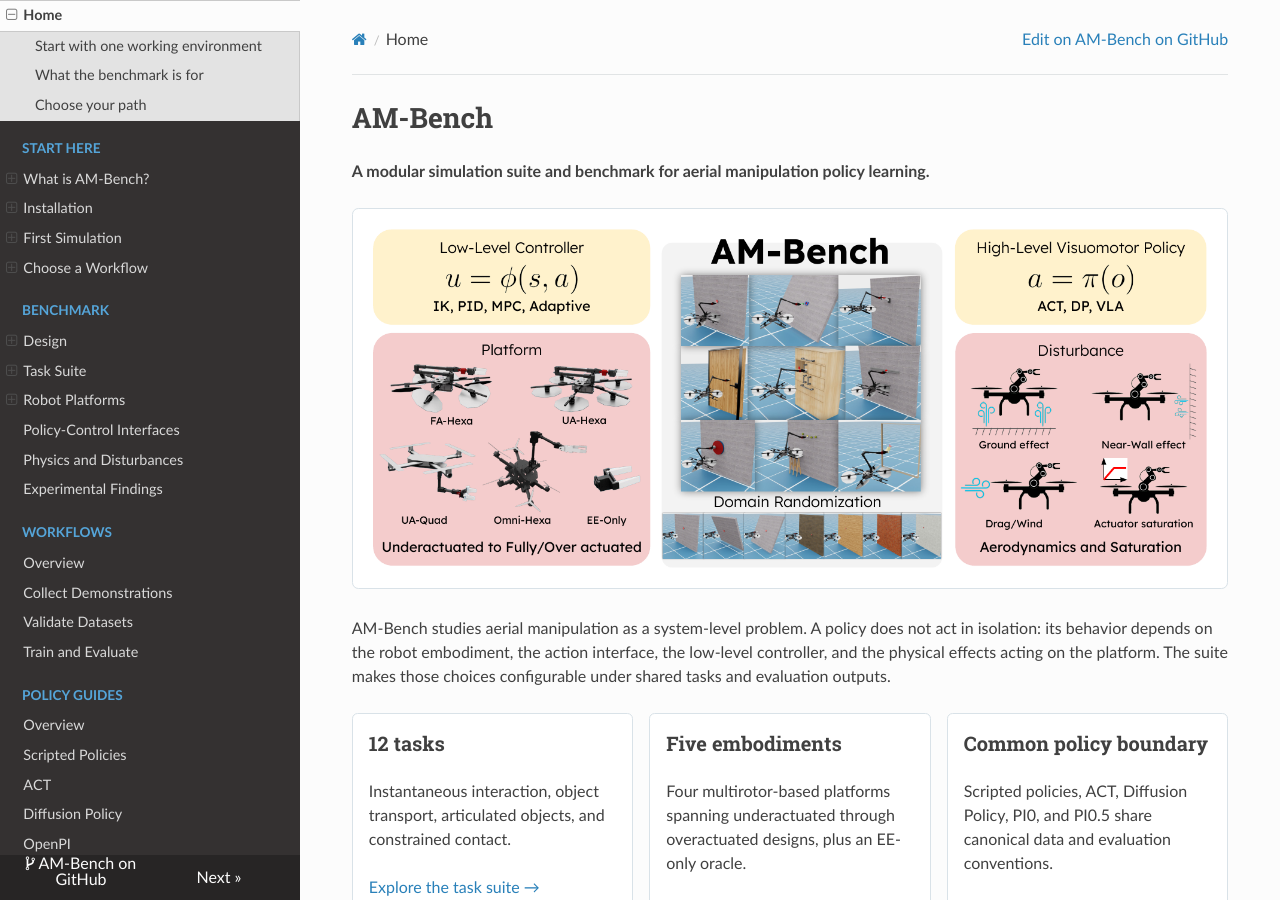
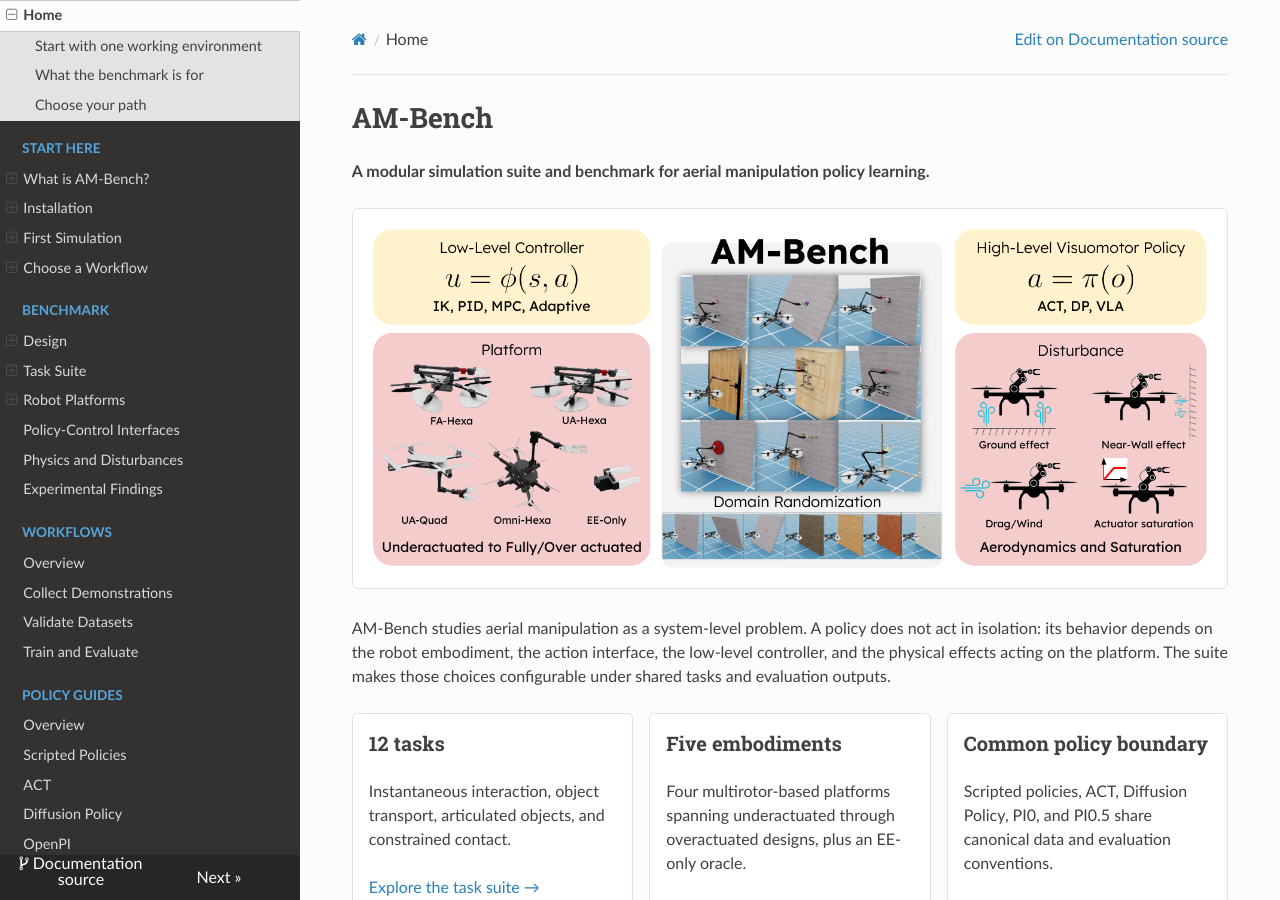
Before and after one commit to ambench/ambench.github.io, an MkDocs documentation site: the page built from documentation/index.md, in a window 1280 px wide and 900 px high. Built offline with MkDocs 1.6.1, drawn with Linux system fonts in a browser that asks for light colours; nearby versions of some CDN libraries.

Commit message:
Fix documentation source links

```diff
--- a/mkdocs.yml
+++ b/mkdocs.yml
@@ -1,8 +1,9 @@
 site_name: AM-Bench Documentation
 site_description: A modular simulation suite and benchmark for aerial manipulation policy learning
 site_url: https://ambench.github.io/docs/
-repo_name: AM-Bench on GitHub
-repo_url: https://github.com/ambench
+repo_name: Documentation source
+repo_url: https://github.com/ambench/ambench.github.io
+edit_uri: edit/main/documentation/
 docs_dir: documentation
 
 theme:
```
